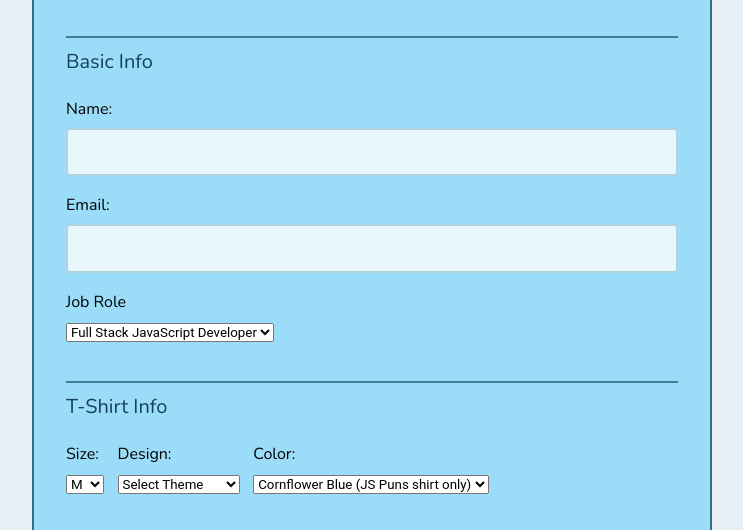
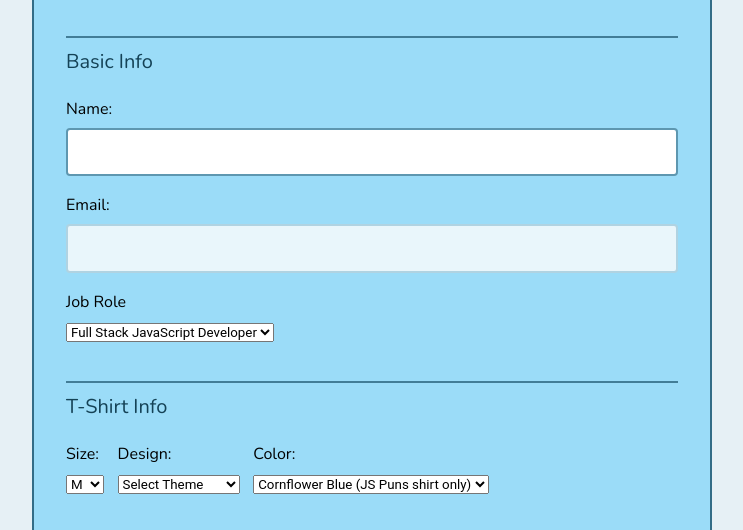
Before and after one commit to josephmonreal00/techdegree-project-3, a plain HTML site: page index.html in a window 1280 px wide. Shown: the part 202-732 px from the top of the page, without its empty margins (268-1011 px from the left). Drawn offline with nearby package versions, Linux system fonts and the light colour scheme.

Commit message:
Small Changes

```diff
--- a/js/script.js
+++ b/js/script.js
@@ -0,0 +1,110 @@
+/******************************************
+Treehouse Techdegree: FSJS Project 3 - Interactive Form
+******************************************/
+
+/*
+    1. Set focus on the first text field
+        • When the page first loads, the first text field should be in focus by default.
+
+*/
+$('#name').focus();
+
+/*
+    2. "Job Role" section
+        • Include a text field that will be revealed when the "Other" option is selected from the "Job Role" drop down menu.
+        • Give the field an id of “other-title,” and add the placeholder text of "Your Job Role".
+    Note: You'll need to add the "Other" job role input directly into the HTML and hide it initially with JS in order to get this feature to work when JS is disabled, which is a requirement below.
+
+*/
+let element = $('#title').children();
+element.each(function(index, ele){
+    /*
+    if(index == 5) {
+        index.on("click", function() {
+            $("input").attr("id", "other-title");
+            $("input").text("Your Job Role");
+            //index.append()
+        });
+    }
+    */
+    console.log(ele);
+});
+//console.log(element);
+
+/*
+    3. ”T-Shirt Info” section
+        • For the T-Shirt "Color" menu, only display the color options that match the design selected in the "Design" menu.
+        • If the user selects "Theme - JS Puns" then the color menu should only display "Cornflower Blue," "Dark Slate Grey," and "Gold."
+        • If the user selects "Theme - I ♥ JS" then the color menu should only display "Tomato," "Steel Blue," and "Dim Grey."
+        • When a new theme is selected from the "Design" menu, the "Color" field and drop down menu is updated.
+*/
+
+/*
+    4. ”Register for Activities” section
+        • Some events are at the same day and time as others. If the user selects a workshop, don't allow selection of a workshop at the same day and time -- you should disable the checkbox and visually indicate that the workshop in the competing time slot isn't available.
+        • When a user unchecks an activity, make sure that competing activities (if there are any) are no longer disabled.
+        • As a user selects activities, a running total should display below the list of checkboxes. For example, if the user selects "Main Conference", then Total: $200 should appear. If they add 1 workshop, the total should change to Total: $300.
+*/
+
+/*
+    5. "Payment Info" section
+        • Display payment sections based on the payment option chosen in the select menu.
+        • The "Credit Card" payment option should be selected by default. Display the #credit-card div, and hide the "PayPal" and "Bitcoin" information. Payment option in the select menu should match the payment option displayed on the page.
+        • When a user selects the "PayPal" payment option, the PayPal information should display, and the credit card and “Bitcoin” information should be hidden.
+        • When a user selects the "Bitcoin" payment option, the Bitcoin information should display, and the credit card and “PayPal” information should be hidden.
+
+    Note: The user should not be able to select the "Select Payment Method" option from the payment select menu, because the user should not be able to submit the form without a chosen payment option.
+*/
+
+/*
+    6. Form validation
+        • If any of the following validation errors exist, prevent the user from submitting the form:
+            • Name field can't be blank.
+            • Email field must be a validly formatted e-mail address (you don't have to check that it's a real e-mail address, just that it's formatted like one: dave@teamtreehouse.com for example.
+            • User must select at least one checkbox under the "Register for Activities" section of the form.
+            • If the selected payment option is "Credit Card," make sure the user has supplied a Credit Card number, a Zip Code, and a 3 number CVV value before the form can be submitted.
+                • Credit Card field should only accept a number between 13 and 16 digits.
+                • The Zip Code field should accept a 5-digit number.
+                • The CVV should only accept a number that is exactly 3 digits long.
+    Note: Don't rely on the built in HTML5 validation by adding the required attribute to your DOM elements. You need to actually create your own custom validation checks and error messages.
+
+    Note: Avoid using snippets or plugins for this project. To get the most out of the experience, you should be writing all of your own code for your own custom validation.
+
+    Note: Make sure your validation is only validating Credit Card info if Credit Card is the selected payment method.
+*/
+
+/*
+    7. Form validation messages
+        • Provide some kind of indication when there’s a validation error. The field’s borders could turn red, for example, or even better for the user would be if a red text message appeared near the field.
+        • The following fields should have some obvious form of an error indication:
+            • Name field
+            • Email field
+            • Register for Activities checkboxes (at least one must be selected)
+            • Credit Card number (Only if Credit Card payment method is selected)
+            • The Zip Code field should accept a 5-digit number.
+            • The CVV should only accept a number that is exactly 3 digits long.
+    Note: Error messages or indications should not be visible by default. They should only show upon submission, or after some user interaction.
+
+    Note: Avoid use alerts for your validation messages.
+*/
+
+/*
+    8. Form works without JavaScript - Progressive Enhancement
+        • The user should still have access to all form fields and payment information if JS isn't working for whatever reason. For example, when the JS is removed from the project:
+            • The “Other” text field under the "Job Role" section should be visible
+            • All information for Bitcoin, PayPal or Credit Card payments should be visible.
+*/
+
+/*
+    9. Extra Credit
+
+        T-Shirt Section
+            • Hide the "Color" label and select menu until a T-Shirt design is selected from the "Design" menu.
+
+        Conditional Error Message
+            • Program at least one of your error messages so that more information is provided depending on the error. For example, if the user hasn’t entered a credit card number and the field is completely blank, the error message reads “Please enter a credit card number.” If the field isn’t empty but contains only 10 numbers, the error message reads “Please enter a number that is between 13 and 16 digits long.”
+        Real-time Error Messages
+            • Program your form so that it provides a real-time validation error message for at least one text input field. Rather than providing an error message on submit, your form should check for errors and display messages as the user begins typing inside a text field. For example, if the user enters an invalid email address, the error appears as the user begins to type, and disappears as soon as the user has entered a complete and correctly formatted email address. You must accomplish this will your own JavaScript code. Do not rely on HTML5's built-in email validation.
+
+        NOTE: If you implement the above exceeds requirements in your form, make sure you detail in your submission notes which input will have different error messages depending on the error, and which input will have "real time" validation messages, so your reviewer won't miss them by accident.
+*/
```
Also changed, not shown: index.html (+5 -2 lines).
